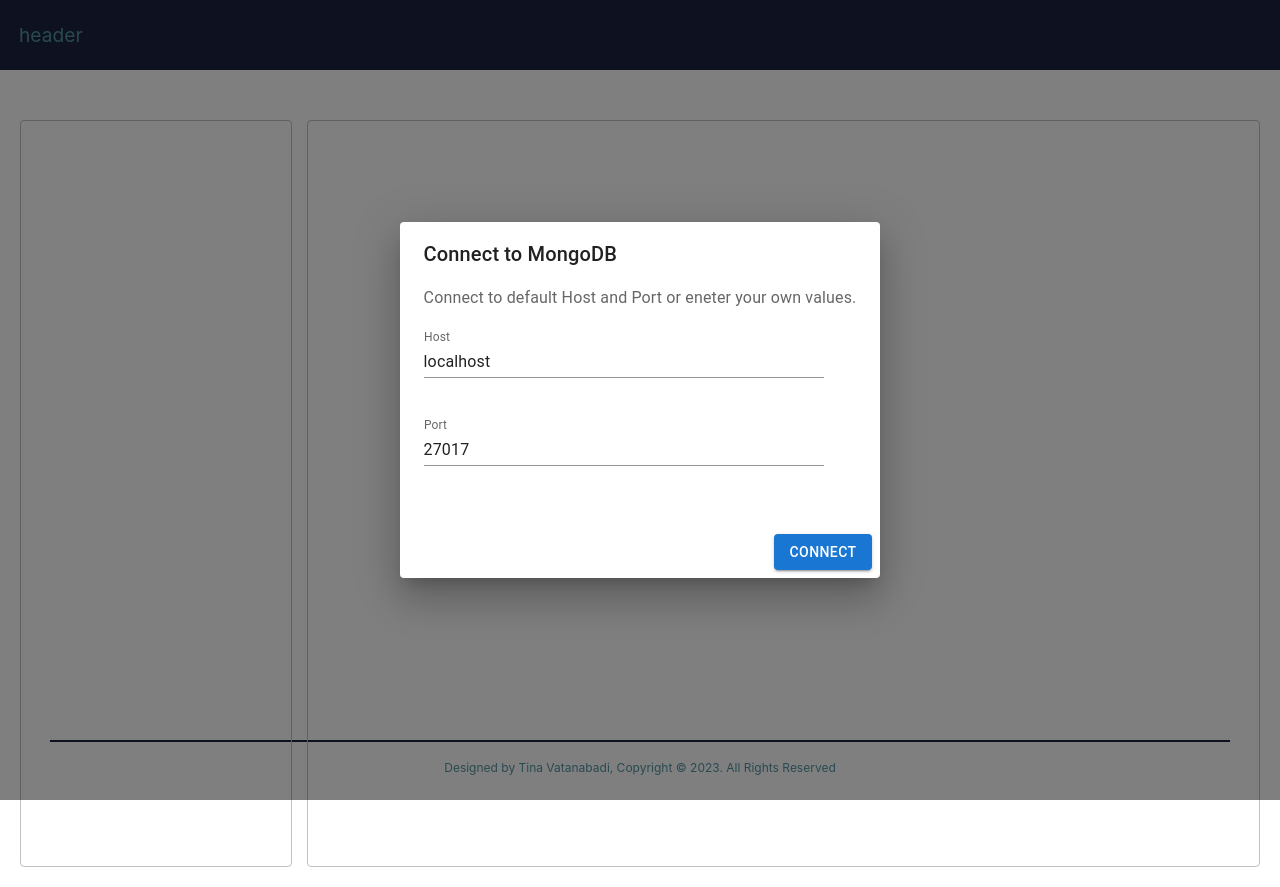
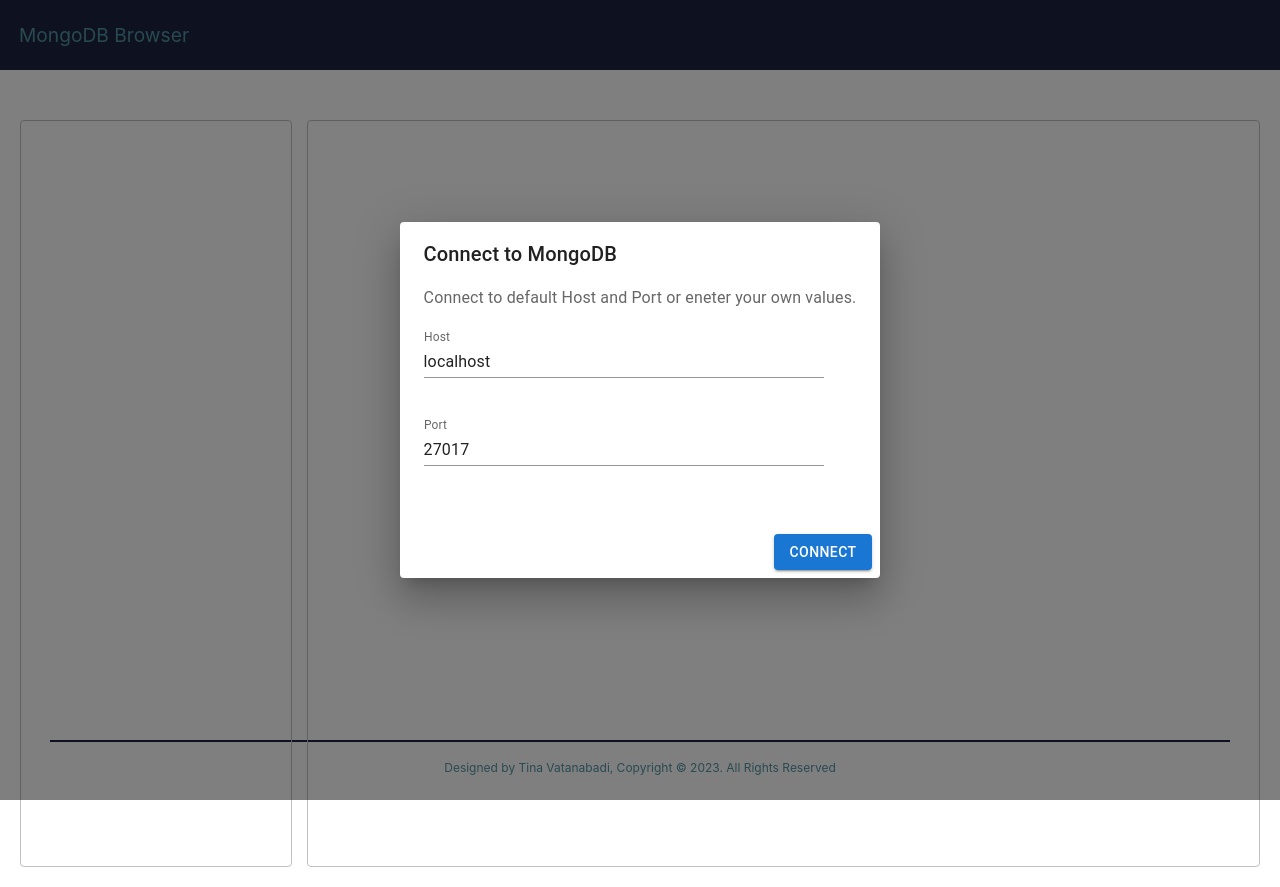
Before and after one commit to Tiinzzy/react-projects, a React (Create React App) app in the folder mongodb-browser/src/front-end/: page / in a window 1280 px wide. Built offline with nearby package versions, Linux system fonts and the light colour scheme; the HTML template or start-up script is replaced by a standard one.

Commit message:
changed header content

```diff
--- a/mongodb-browser/src/front-end/src/components/Header.js
+++ b/mongodb-browser/src/front-end/src/components/Header.js
@@ -16,7 +16,7 @@ export default class Header extends React.Component {
     render() {
         return (
             <Box className="header-main-box">
-                header
+                MongoDB  Browser
             </Box>
         );
     }
```
